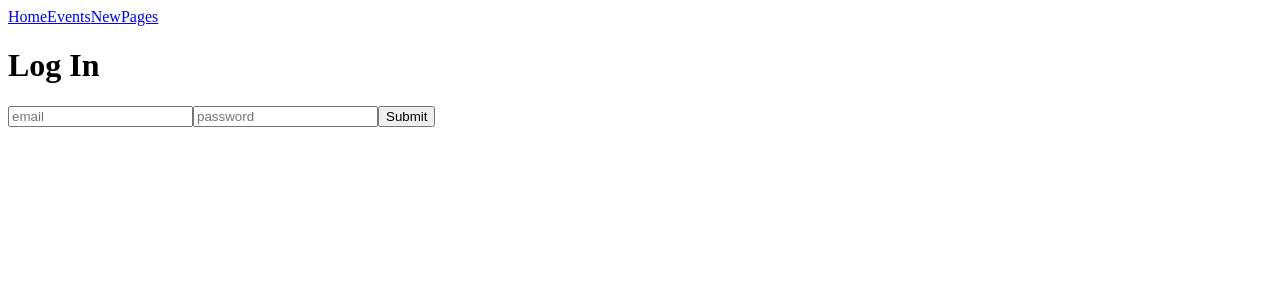
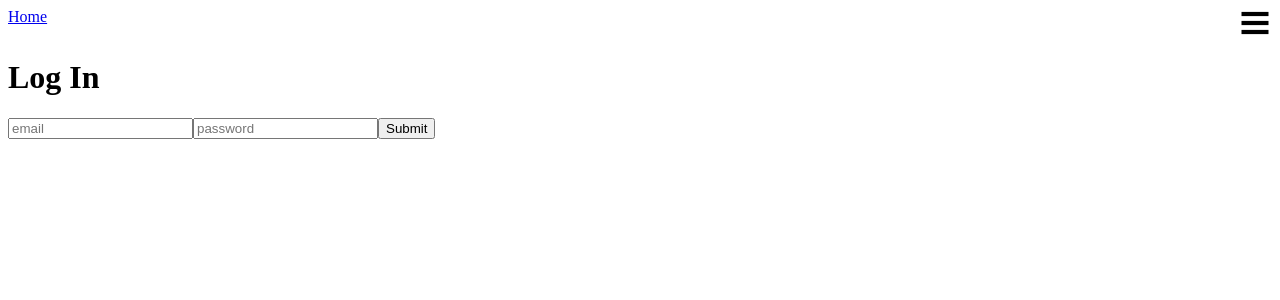
Before and after one commit to eessex/portfolio, a React app: page / in a window 1280 px wide. Shown: the top 300 px of the page. Built offline with nearby package versions, Linux system fonts and the light colour scheme.

Commit message:
can log out, menu can open and close, admin menu

```diff
--- /dev/null
+++ b/client/apps/components/header/admin_nav.js
@@ -0,0 +1,29 @@
+import React, { Component } from 'react';
+import { Link } from 'react-router-dom';
+
+export default class AdminNav extends Component {
+  constructor(props) {
+    super(props);
+    this.logOut = this.logOut.bind(this);
+  }
+
+  logOut() {
+    this.props.actions.logoutUser()
+  }
+
+  render() {
+    return (
+      <nav className='header--menu' style={styles.menu}>
+        <Link to="/events/new">New</Link>
+        <Link to="/" onClick={this.logOut}>Log Out</Link>
+      </nav>
+    );
+  }
+}
+
+const styles = {
+  menu: {
+    display: 'flex',
+    flexDirection: 'column'
+  }
+}
--- a/client/apps/components/header/index.js
+++ b/client/apps/components/header/index.js
@@ -1,15 +1,87 @@
 import React, { Component } from 'react';
+import { connect } from 'react-redux';
+import {bindActionCreators} from 'redux';
+import * as Actions from '../../../actions/user';
 import { Link } from 'react-router-dom';
+import Nav from './nav';
+import AdminNav from './admin_nav';
+import IconMenu from '../icons/icon_menu'
 
-export default class Header extends Component {
+class Header extends Component {
+  constructor(props) {
+    super(props);
+    this.state = {
+      open: false
+    }
+    this.logOut = this.logOut.bind(this);
+    this.toggleNav = this.toggleNav.bind(this);
+  }
+
+  logOut() {
+    this.props.actions.logoutUser()
+  }
+
+  toggleNav() {
+    this.setState({open: !this.state.open})
+  }
+
+  adminNav() {
+    if (this.props.user.isAuthenticated) {
+      return <AdminNav actions={this.props.actions} />
+    }
+  }
+
+  nav() {
+    if (this.state.open) {
+      return (
+        <div style={styles.menu}>
+          <Nav />
+          {this.adminNav()}
+        </div>
+      )
+    }
+  }
+
   render() {
     return (
-      <nav className='header'>
+      <nav className='header' style={styles.header}>
         <Link to="/">Home</Link>
-        <Link to="/events">Events</Link>
-        <Link to="/events/new">New</Link>
-        <Link to="/pages">Pages</Link>
+        <div className='header--right' style={styles.headerRight}>
+          <IconMenu onClick={this.toggleNav} open={this.state.open}/>
+          {this.nav()}
+        </div>
       </nav>
     );
   }
 }
+
+const mapStateToProps = (state) => ({
+  ...state
+});
+
+const mapDispatchToProps = (dispatch) => ({
+  actions: bindActionCreators(Actions, dispatch)
+});
+
+export default connect(
+  mapStateToProps,
+  mapDispatchToProps
+)(Header);
+
+const styles = {
+  header: {
+    display: 'flex',
+    justifyContent: 'space-between'
+  },
+  headerRight: {
+    minWidth: 30,
+    minHeight: 30
+  },
+  menu: {
+    position: 'fixed',
+    right: 5,
+    border: '1px solid',
+    padding: '5px 45px 10px 12px',
+    top: 5
+  }
+}
--- /dev/null
+++ b/client/apps/components/header/nav.js
@@ -0,0 +1,24 @@
+import React, { Component } from 'react';
+import { Link } from 'react-router-dom';
+
+export default class Nav extends Component {
+  constructor(props) {
+    super(props);
+  }
+
+  render() {
+    return (
+      <nav className='header--menu' style={styles.menu}>
+        <Link to="/events">Events</Link>
+        <Link to="/pages">Pages</Link>
+      </nav>
+    );
+  }
+}
+
+const styles = {
+  menu: {
+    display: 'flex',
+    flexDirection: 'column'
+  }
+}
--- /dev/null
+++ b/client/apps/components/icons/icon_menu.js
@@ -0,0 +1,61 @@
+import React, { Component } from 'react';
+
+export default class IconMenu extends Component {
+  constructor(props) {
+    super(props);
+  }
+
+  getSyles(type) {
+    var style = styles.closed[type]
+    if (this.props.open) {
+      var style = styles.open[type]
+    }
+    return style
+  }
+
+  render() {
+    return (
+      <div
+        style={{width: 30, height: 30, position: 'absolute', right: 10, zIndex: '5'}}
+        onClick={this.props.onClick ? this.props.onClick : null}>
+        <svg viewBox="0 0 100 100">
+          <path style={this.getSyles('first')} d="M5 13h90v14H5z"/>
+          <path style={this.getSyles('middle')} d="M5 43h90v14H5z"/>
+          <path style={this.getSyles('last')} d="M5 73h90v14H5z"/>
+       </svg>
+     </div>
+    );
+  }
+}
+
+const styles= {
+  closed: {
+    first: {
+      transition: 'all 500'
+    },
+    middle: {
+      fill: 'black',
+      transition: 'all 500'
+    },
+    last: {
+      transition: 'all 500'
+    }
+  },
+  open: {
+    first: {
+      transform: 'rotate(45deg)',
+      transformOrigin: '15px 40px 0px',
+      transition: 'all 500'
+    },
+    middle: {
+      fill: 'white',
+      transition: 'all 500',
+      opacity: 0
+    },
+    last: {
+      transform: 'rotate(-45deg)',
+      transformOrigin: '15px 60px 0px',
+      transition: 'all 500'
+    }
+  }
+}
--- a/client/routes.js
+++ b/client/routes.js
@@ -4,8 +4,7 @@ import { Header, Events, Event, Pages, User, Error } from './apps';
 
 const Routes = (props) => (
   <div>
-    <Header
-    	isAuthenticated={window.store.getState().user.isAuthenticated}/>
+    <Header />
     <Route exact path='/' component={User} />
     <Route exact path='/events' component={Events}/>
     <Route path='/events/:id' component={Event}/>
```
